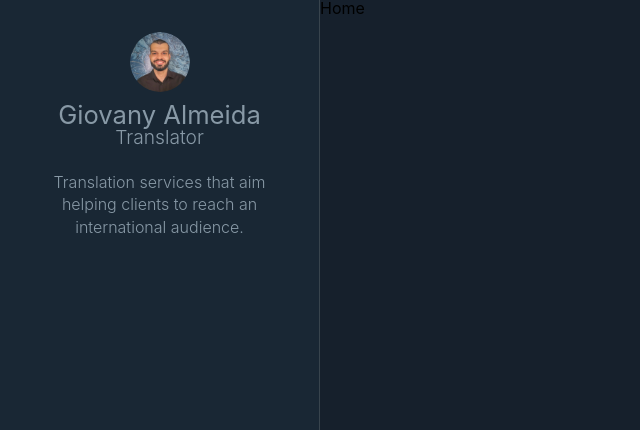
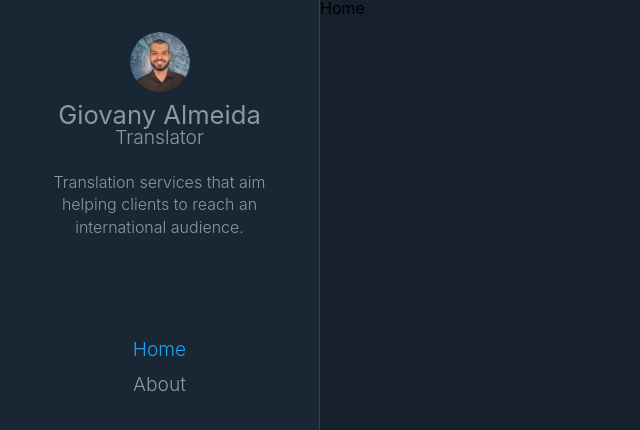
Before and after one commit to marcelopajr/giovany-translator, a Gatsby site: page / in a window 1280 px wide. Shown: the top 430 px of the page, without its empty margins (0-640 px from the left). Built offline with nearby package versions, Linux system fonts and the light colour scheme; Gatsby itself is replaced by a stand-in of ours; some icons are missing.

Commit message:
MenuLinks adicionado

```diff
--- /dev/null
+++ b/src/components/MenuLinks/content.js
@@ -0,0 +1,12 @@
+const links = [
+  {
+    label: "Home",
+    url: "/",
+  },
+  {
+    label: "About",
+    url: "/about/",
+  },
+]
+
+export default links
--- /dev/null
+++ b/src/components/MenuLinks/index.js
@@ -0,0 +1,19 @@
+import React from "react"
+import links from "./content"
+import * as S from "./styled"
+
+const MenuLinks = () => (
+  <S.MenuLinksWrapper>
+    <S.MenuLinksList>
+      {links.map((link, i) => (
+        <S.MenuLinksItem key={i}>
+          <S.MenuLinkLink to={link.url} activeClassName="active">
+            {link.label}
+          </S.MenuLinkLink>
+        </S.MenuLinksItem>
+      ))}
+    </S.MenuLinksList>
+  </S.MenuLinksWrapper>
+)
+
+export default MenuLinks
--- /dev/null
+++ b/src/components/MenuLinks/styled.js
@@ -0,0 +1,27 @@
+import styled from "styled-components"
+import { Link } from "gatsby"
+
+export const MenuLinksWrapper = styled.nav``
+
+export const MenuLinksList = styled.ul`
+  font-size: 1.2rem;
+  font-weight: 300;
+`
+
+export const MenuLinksItem = styled.li`
+  padding: 0.5rem 0;
+
+  .active {
+    color: #1fa1f2;
+  }
+`
+
+export const MenuLinkLink = styled(Link)`
+  color: #8899a6;
+  text-decoration: none;
+  transition: color 0.5s;
+
+  &:hover {
+    color: #1fa1f2;
+  }
+`
--- a/src/components/Sidebar/index.js
+++ b/src/components/Sidebar/index.js
@@ -1,12 +1,14 @@
 import React from "react"
 import Profile from "../Profile"
 import SocialLinks from "../SocialLinks"
+import MenuLinks from "../MenuLinks"
 import * as S from "./styled"
 
 const Sidebar = () => (
   <S.SidebarWrapper>
     <Profile />
     <SocialLinks />
+    <MenuLinks />
   </S.SidebarWrapper>
 )
 
```
